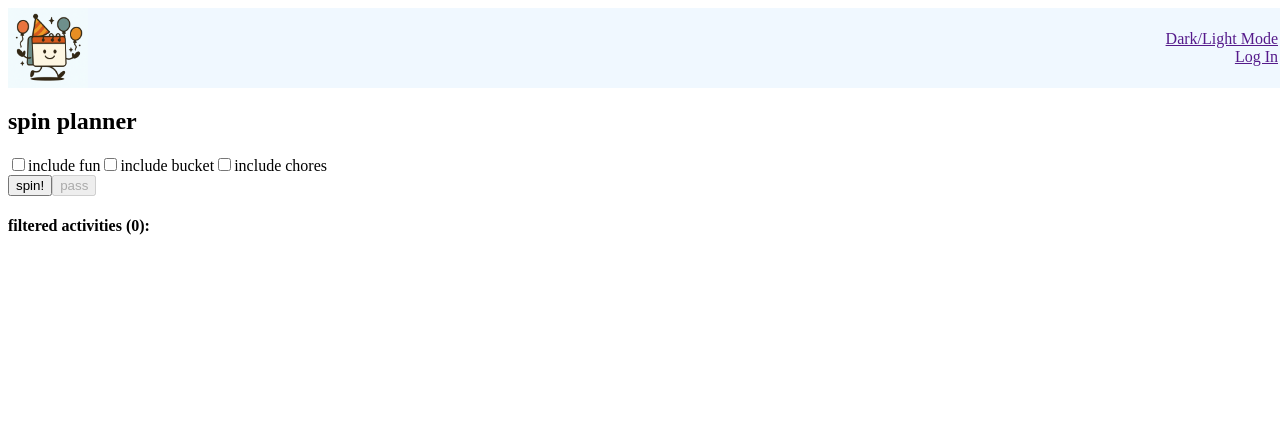
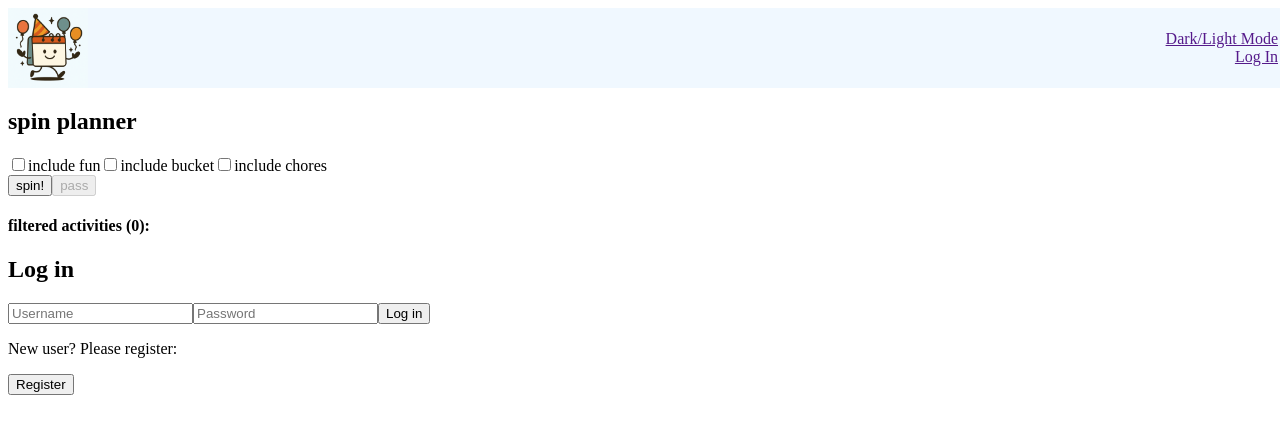
Before and after one commit to Zereis/Event-planner, a React (Vite) app: page / in a window 1280 px wide. Shown: the top 434 px of the page. Built offline with nearby package versions, Linux system fonts and the light colour scheme.

Commit message:
Added log in function

```diff
--- a/src/App.jsx
+++ b/src/App.jsx
@@ -1,4 +1,5 @@
 
+import Login from './components/login'
 import NavBar from './components/NavBar'
 import Spin from './components/Spin'
 
@@ -9,6 +10,7 @@ function App() {
       <div>
         <NavBar />
         <Spin/>
+        <Login />
       </div>
     </>
   )
--- /dev/null
+++ b/src/components/Login.jsx
@@ -0,0 +1,56 @@
+import React from 'react'
+import { useState } from 'react'
+
+export default function Login() {
+  const [username, setUsername] = useState("");
+  const [password, setPassword] = useState("");
+  const [isLoggedIn, setIsLoggedIn] = useState(sessionStorage.getItem("user") !== null);
+
+  const handleRegister = () => {
+    if (username && password) {
+      if (sessionStorage.getItem(username)) {
+        alert("User already exists!");
+      }  else {
+         sessionStorage.setItem(username, JSON.stringify({ password })); // Sparar användaren
+         alert("Registration successful!");
+      }
+    } else {
+        alert("Username and password are required!");
+      }
+  };
+
+  const handleLogin = () => {
+    const storedUser = JSON.parse(sessionStorage.getItem(username));
+    if (storedUser && storedUser.password === password) {
+      sessionStorage.setItem("user", JSON.stringify({ username }));
+      setIsLoggedIn(true);
+    } else {
+      alert("Incorrect username or password!");
+    }
+  };
+
+  const handleLogout = () => {
+    sessionStorage.removeItem("user");
+    setIsLoggedIn(false);
+  };
+
+  return (
+    <div>
+    {isLoggedIn ? (
+      <div>
+        <h2>Welcome, {JSON.parse(sessionStorage.getItem("user")).username}!</h2>
+        <button onClick={handleLogout}>Log out</button>
+      </div>
+    ) : (
+      <div>
+        <h2>Log in</h2>
+        <input type="text" placeholder="Username" onChange={(e) => setUsername(e.target.value)} />
+        <input type="password" placeholder="Password" onChange={(e) => setPassword(e.target.value)} />
+        <button onClick={handleLogin}>Log in</button>
+        <p>New user? Please register:</p>
+        <button onClick={handleRegister}>Register</button>
+      </div>
+    )}
+  </div>
+  )
+}
```
